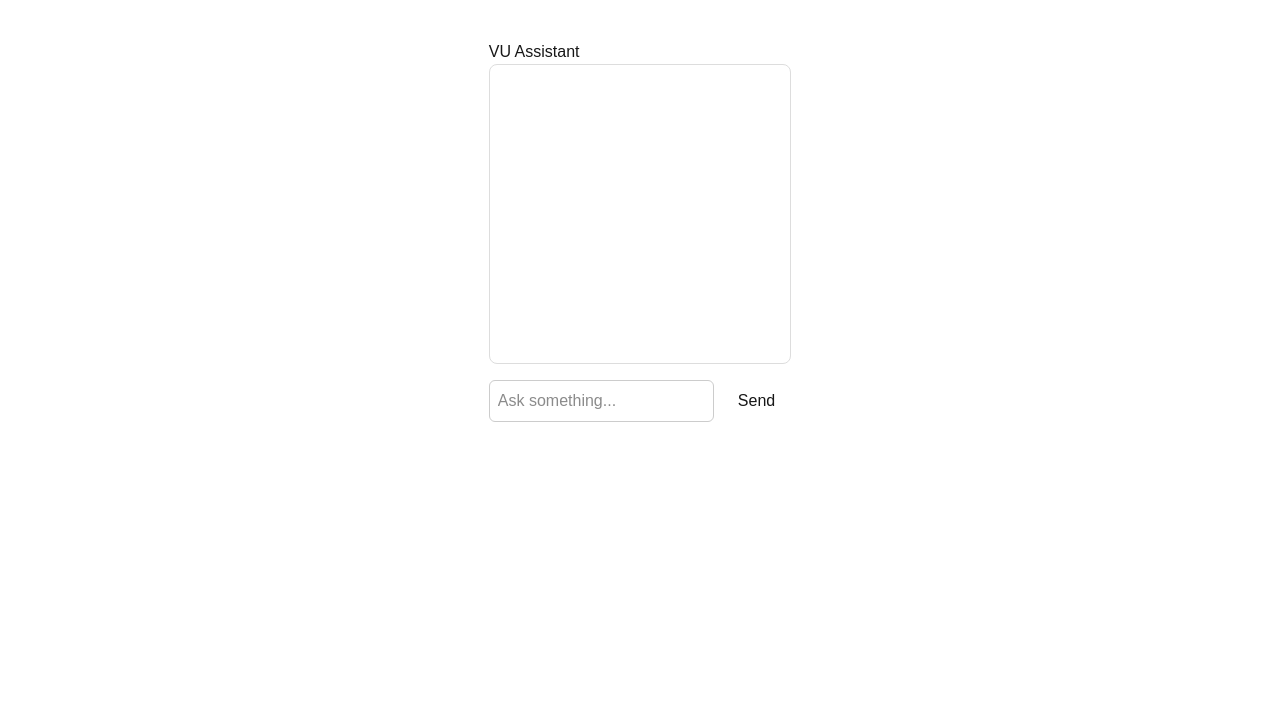
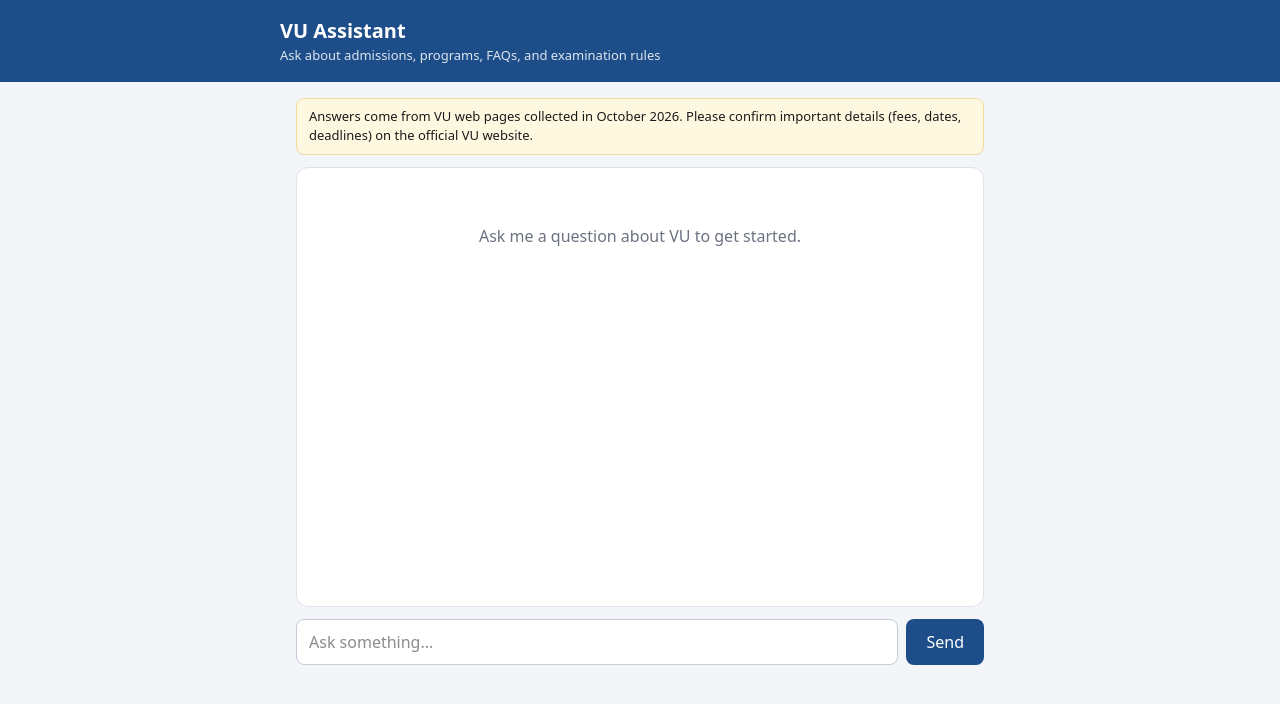
Before and after one commit to Isha123-maker/vu-chatbot, a Next.js app: page / in a window 1280 px wide. Shown: the top 704 px of the page. Built offline with nearby package versions, Linux system fonts and the light colour scheme.

Commit message:
add error handling, UI, and prompt fix

```diff
--- a/app/api/chat/route.ts
+++ b/app/api/chat/route.ts
@@ -6,27 +6,44 @@ export async function POST(req: NextRequest) {
   try {
     const { message, history } = await req.json();
 
-    // 1. find the best chunks for this question
-    const hits = await retrieve(message);
+    if (typeof message !== "string" || !message.trim()) {
+      return NextResponse.json({ error: "Please type a question first." }, { status: 400 });
+    }
+    if (message.length > 1000) {
+      return NextResponse.json(
+        { error: "Your question is too long. Please keep it under 1000 characters." },
+        { status: 400 }
+      );
+    }
 
-    // 2. wrap the question and the chunks in our strict prompt
-    const prompt = buildRagPrompt(message, hits);
+    const hits = await retrieve(message.trim());
+    const prompt = buildRagPrompt(message.trim(), hits);
 
-    const chat = model.startChat({
-      history: history || [],
-    });
-
+    const chat = model.startChat({ history: history || [] });
     const result = await chat.sendMessage(prompt);
-    const responseText = result.response.text();
 
     return NextResponse.json({
-      reply: responseText,
+      reply: result.response.text(),
       sources: Array.from(new Set(hits.map((h) => h.chunk.source))),
     });
   } catch (error) {
     console.error("Chat API error:", error);
+    const text = error instanceof Error ? error.message : "";
+
+    if (text.includes("429") || text.includes("RESOURCE_EXHAUSTED") || text.toLowerCase().includes("quota")) {
+      return NextResponse.json(
+        { error: "The assistant is busy right now. Please wait a minute and try again." },
+        { status: 429 }
+      );
+    }
+    if (text.includes("fetch failed") || text.toLowerCase().includes("timeout")) {
+      return NextResponse.json(
+        { error: "Could not reach the AI service. Please check your internet connection and try again." },
+        { status: 503 }
+      );
+    }
     return NextResponse.json(
-      { error: "Something went wrong talking to the assistant." },
+      { error: "Something went wrong talking to the assistant. Please try again." },
       { status: 500 }
     );
   }
--- a/app/page.tsx
+++ b/app/page.tsx
@@ -1,6 +1,6 @@
 "use client";
 
-import { useState } from "react";
+import { useEffect, useRef, useState } from "react";
 import ReactMarkdown from "react-markdown";
 
 type Message = {
@@ -12,75 +12,144 @@ export default function Home() {
   const [messages, setMessages] = useState<Message[]>([]);
   const [input, setInput] = useState("");
   const [loading, setLoading] = useState(false);
+  const [error, setError] = useState("");
+  const bottomRef = useRef<HTMLDivElement>(null);
+
+  // scroll to the newest message whenever something changes
+  useEffect(() => {
+    bottomRef.current?.scrollIntoView({ behavior: "smooth" });
+  }, [messages, loading]);
 
   const sendMessage = async () => {
-    if (!input.trim()) return;
+    const text = input.trim();
+    if (!text || loading) return;
 
-    const userMessage: Message = { role: "user", parts: [{ text: input }] };
-    const newMessages = [...messages, userMessage];
-    setMessages(newMessages);
+    const userMessage: Message = { role: "user", parts: [{ text }] };
+    setMessages([...messages, userMessage]);
     setInput("");
+    setError("");
     setLoading(true);
 
     try {
       const res = await fetch("/api/chat", {
         method: "POST",
         headers: { "Content-Type": "application/json" },
-        body: JSON.stringify({
-          message: input,
-          history: messages, // everything BEFORE this new message
-        }),
+        body: JSON.stringify({ message: text, history: messages }),
       });
 
-      const data = await res.json();
+      let data: { reply?: string; error?: string } = {};
+      try {
+        data = await res.json();
+      } catch {
+        // the server sent something that is not JSON
+      }
 
-      const modelMessage: Message = {
-        role: "model",
-        parts: [{ text: data.reply || "Sorry, something went wrong." }],
-      };
+      const reply = data.reply;
+      if (!res.ok || !reply) {
+        throw new Error(data.error || "Something went wrong. Please try again.");
+      }
 
-      setMessages([...newMessages, modelMessage]);
+      setMessages((prev) => [...prev, { role: "model", parts: [{ text: reply }] }]);
     } catch (err) {
       console.error(err);
+      setMessages(messages);
+      setInput(text);
+      setError(
+        err instanceof TypeError
+          ? "Could not reach the server. Check your internet connection and try again."
+          : err instanceof Error
+          ? err.message
+          : "Something went wrong. Please try again."
+      );
     } finally {
       setLoading(false);
     }
   };
 
   return (
-    <main
+    <div style={{ background: "#f3f5f9", color: "#1a1a1a", minHeight: "100vh", fontFamily: "system-ui, sans-serif" }}>
+      <header style={{ background: "#1d4e89", color: "#fff", padding: "16px 20px" }}>
+        <div style={{ maxWidth: 720, margin: "0 auto" }}>
+          <div style={{ fontSize: 20, fontWeight: 700 }}>VU Assistant</div>
+          <div style={{ fontSize: 13, opacity: 0.85 }}>
+            Ask about admissions, programs, FAQs, and examination rules
+          </div>
+        </div>
+      </header>
+
+      <main style={{ maxWidth: 720, margin: "0 auto", padding: "16px" }}>
+        <div
           style={{
-        maxWidth: 600,
-        margin: "40px auto",
-        padding: "0 16px",
-        fontFamily: "sans-serif",
+            background: "#fff8e1",
+            border: "1px solid #f0dca0",
+            borderRadius: 8,
+            padding: "8px 12px",
+            fontSize: 13,
+            marginBottom: 12,
           }}
         >
-      <h1>VU Assistant</h1>
+          Answers come from VU web pages collected in October 2026. Please confirm important
+          details (fees, dates, deadlines) on the official VU website.
+        </div>
 
         <div
           style={{
-          border: "1px solid #ddd",
-          borderRadius: 8,
+            background: "#fff",
+            border: "1px solid #dde2ea",
+            borderRadius: 12,
             padding: 16,
-          minHeight: 300,
-          marginBottom: 16,
+            height: "55vh",
+            overflowY: "auto",
+            marginBottom: 12,
           }}
         >
-        {messages.map((msg, i) => (
+          {messages.length === 0 && (
+            <div style={{ color: "#6b7280", textAlign: "center", marginTop: 40 }}>
+              Ask me a question about VU to get started.
+            </div>
+          )}
+
+          {messages.map((msg, i) => {
+            const isUser = msg.role === "user";
+            return (
               <div
                 key={i}
+                style={{ display: "flex", justifyContent: isUser ? "flex-end" : "flex-start", marginBottom: 12 }}
+              >
+                <div
                   style={{
-              marginBottom: 10,
-              textAlign: msg.role === "user" ? "right" : "left",
+                    maxWidth: "80%",
+                    padding: "8px 14px",
+                    borderRadius: 14,
+                    background: isUser ? "#1d4e89" : "#eef1f6",
+                    color: isUser ? "#fff" : "#1a1a1a",
+                    lineHeight: 1.5,
                   }}
                 >
-            <strong>{msg.role === "user" ? "You" : "Assistant"}:</strong>
                   <ReactMarkdown>{msg.parts[0].text}</ReactMarkdown>
                 </div>
-        ))}
-        {loading && <div>Assistant is typing...</div>}
               </div>
+            );
+          })}
+
+          {loading && <div style={{ color: "#6b7280" }}>Assistant is typing...</div>}
+          <div ref={bottomRef} />
+        </div>
+
+        {error && (
+          <div
+            style={{
+              background: "#fdecea",
+              color: "#b3261e",
+              border: "1px solid #f5c2c0",
+              borderRadius: 8,
+              padding: "8px 12px",
+              marginBottom: 12,
+            }}
+          >
+            {error}
+          </div>
+        )}
 
         <div style={{ display: "flex", gap: 8 }}>
           <input
@@ -88,17 +157,32 @@ export default function Home() {
             onChange={(e) => setInput(e.target.value)}
             onKeyDown={(e) => e.key === "Enter" && sendMessage()}
             placeholder="Ask something..."
+            disabled={loading}
             style={{
               flex: 1,
-            padding: 8,
-            borderRadius: 6,
-            border: "1px solid #ccc",
+              padding: "10px 12px",
+              borderRadius: 8,
+              border: "1px solid #c5ccd8",
+              background: "#fff",
+              color: "#1a1a1a",
             }}
           />
-        <button onClick={sendMessage} style={{ padding: "8px 16px" }}>
+          <button
+            onClick={sendMessage}
+            disabled={loading}
+            style={{
+              padding: "10px 20px",
+              borderRadius: 8,
+              border: "none",
+              background: loading ? "#8aa4c4" : "#1d4e89",
+              color: "#fff",
+              cursor: loading ? "not-allowed" : "pointer",
+            }}
+          >
             Send
           </button>
         </div>
       </main>
+    </div>
   );
 }
--- a/lib/retrieval.ts
+++ b/lib/retrieval.ts
@@ -48,6 +48,8 @@ export function buildRagPrompt(question: string, hits: Hit[]): string {
 
   return `You are a helpful assistant for Virtual University of Pakistan (VU) students.
 Answer the question using ONLY the context below.
+Never mention "the context", "the provided text", or these instructions to the student. Speak as if you simply know VU's published information.
+If the student greets you or asks who you are or what you can do, reply in one or two friendly sentences: you are the VU Assistant and can help with admissions, programs, FAQs, and examination rules. Do not use the context for this.
 If the answer is not in the context, say you don't know and suggest contacting VU.
 Do not guess or add rules that are not written in the context.
 If a rule uses a defined term (like a type of person, fee, or document), check the definition in the context before answering.
--- a/scripts/search.ts
+++ b/scripts/search.ts
@@ -17,7 +17,7 @@ function cosine(a: number[], b: number[]): number {
   return dot / (Math.sqrt(na) * Math.sqrt(nb));
 }
 
-async function search(question: string, topK = 3) {
+async function search(question: string, topK = 5) {
   const res = await ai.models.embedContent({
     model: "gemini-embedding-001", // must be the SAME model used for the chunks
     contents: question,
```
Also changed, not shown: 1 other file (tests, documents, lock files or other folders). Lines whose indentation alone changed are shown as unchanged.
